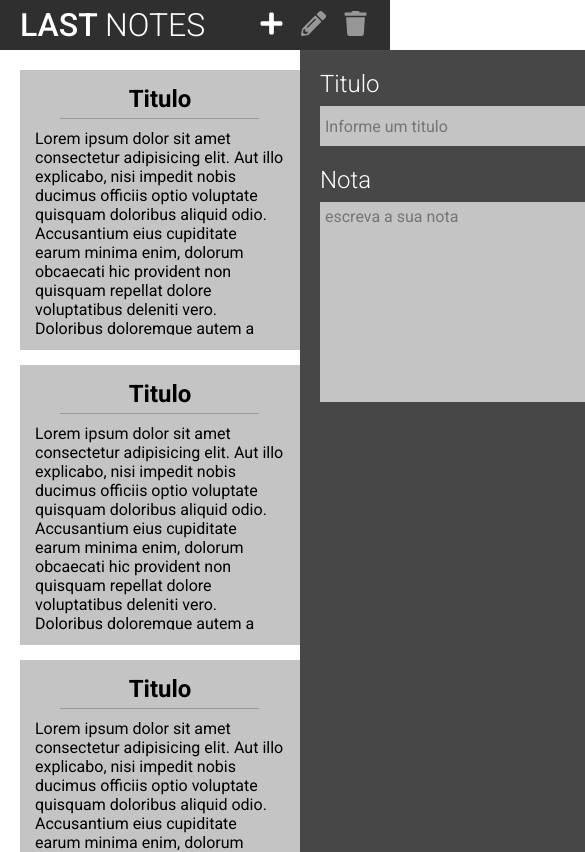
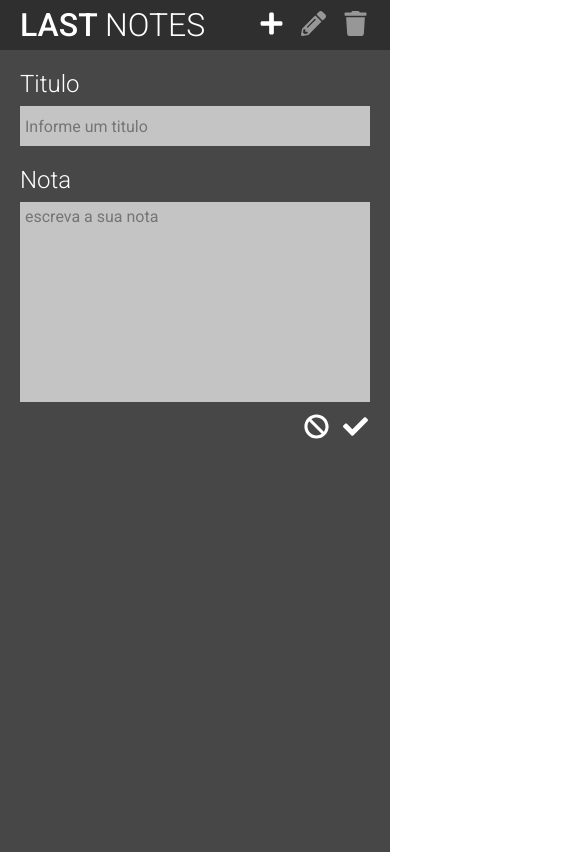
Before and after one commit to fescarvalho/lastnotes, a React (Vite) app: page / in a window 390 px wide. Shown: the top 852 px of the page, 585 px wide, since content can reach past the window. Built offline with nearby package versions, Linux system fonts and the light colour scheme.

Commit message:
style of responsived

```diff
--- a/src/App.jsx
+++ b/src/App.jsx
@@ -1,7 +1,7 @@
 import Actions from "./components/Actions/Actions";
 import Header from "./components/Header/Header"
 import Logo from "./components/Logo/logo";
-import Note from "./components/Note/Note";
+
 
 import Notes from "./components/Notes/Notes";
 import NotesArea from "./components/NotesArea/NotesArea";
--- a/src/components/NoteForm/NoteForm.jsx
+++ b/src/components/NoteForm/NoteForm.jsx
@@ -6,14 +6,14 @@ const NoteForm = () => {
   return (
     <form className={styles.noteMenu}>
       <div>
-      <label htmlFor="title">Titulo</label>
+        <label htmlFor="title">Titulo</label>
         <input id="title" type="text" placeholder="Informe um titulo" />
       </div>
       <div>
         <label htmlFor="note">Nota</label>
         <textarea id="note" type="text" rows="10" placeholder="escreva a sua nota"/>
+      </div>
 
-      </div>
       <div className={styles.buttons}>
         <button className={styles.cancel}>
           <FaBan className={styles.icon} />
--- a/src/components/NoteForm/NoteForm.module.css
+++ b/src/components/NoteForm/NoteForm.module.css
@@ -2,7 +2,7 @@
     display: flex;
     flex-direction: column;
     width: 400px;
-    min-width:400px;
+    min-width: 400px;
     min-height:95vh;
     background: var(--dark-gray);
     padding:20px
@@ -22,6 +22,7 @@
 }
 
 .noteMenu div input{
+
   border: 0;
   height: 40px;
   margin-bottom: 20px;
@@ -74,3 +75,10 @@
   height:25px;
   color: #fff
 }
+
+@media(max-width:720px) {
+   .noteMenu{
+     width: 100vw;
+     min-width: 200px;
+   }
+}
--- a/src/components/Notes/Notes.module.css
+++ b/src/components/Notes/Notes.module.css
@@ -5,3 +5,9 @@
   gap: 15px;
   align-content: flex-start
 }
+
+@media(max-width:720px) {
+  .notes {
+    justify-content:center;
+  }
+}
--- a/src/components/NotesArea/NotesAreas.module.css
+++ b/src/components/NotesArea/NotesAreas.module.css
@@ -1,5 +1,28 @@
+@media(max-width:720px) {
+  .notesArea {
+    flex-wrap: wrap-reverse;
+
+
+  }
+
+  .notesArea .noteMenu {
+    flex: 1;
+    min-height: 340px;
+
+  }
+
+  .notesArea .notes {
+    justify-content: center;
+
+  }
+
+  .notesArea .notes .note {
+    margin: 20px 0 0 20px;
+
+  }
+}
+
 .notesArea {
   display: flex;
   justify-content: space-between;
-
 }
```
